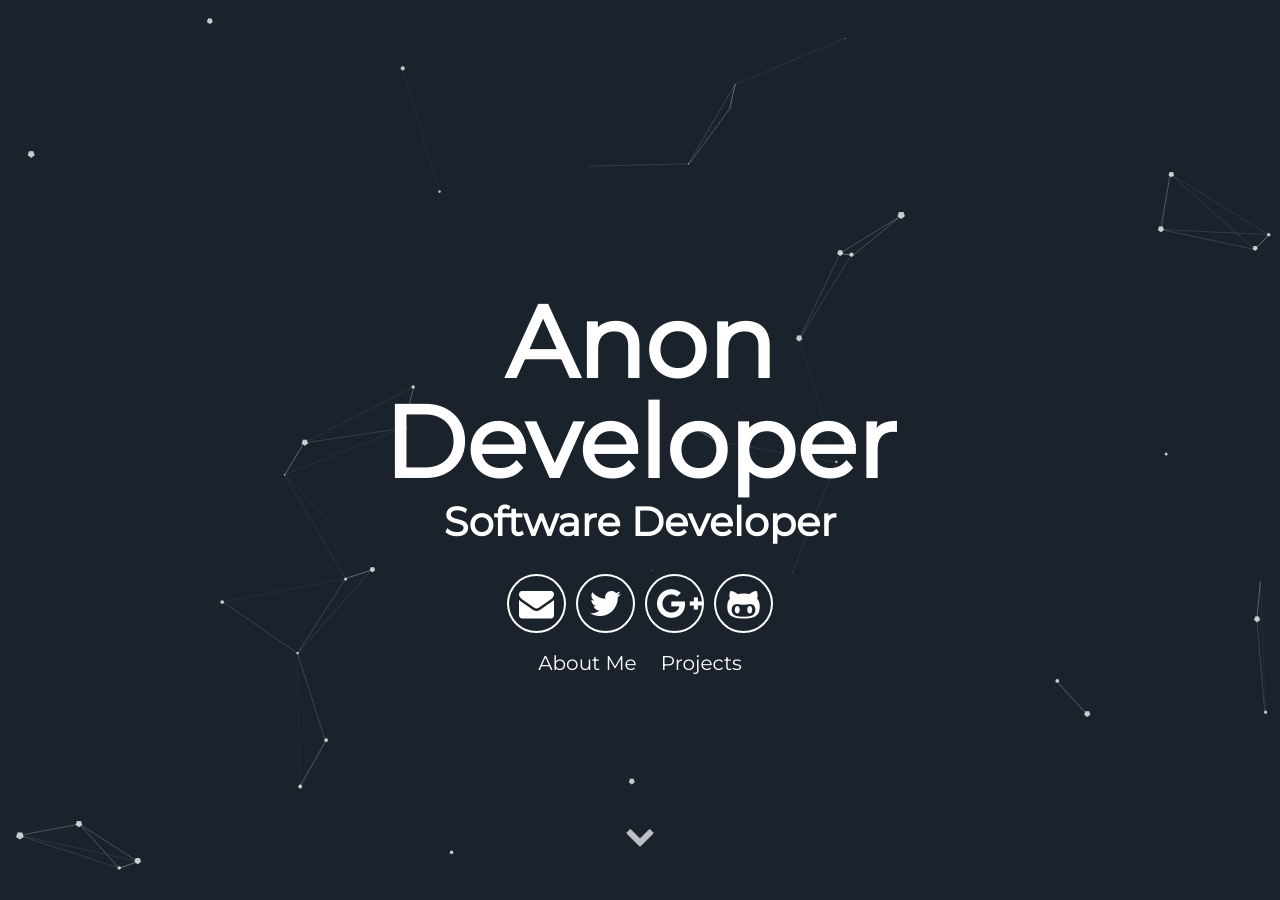
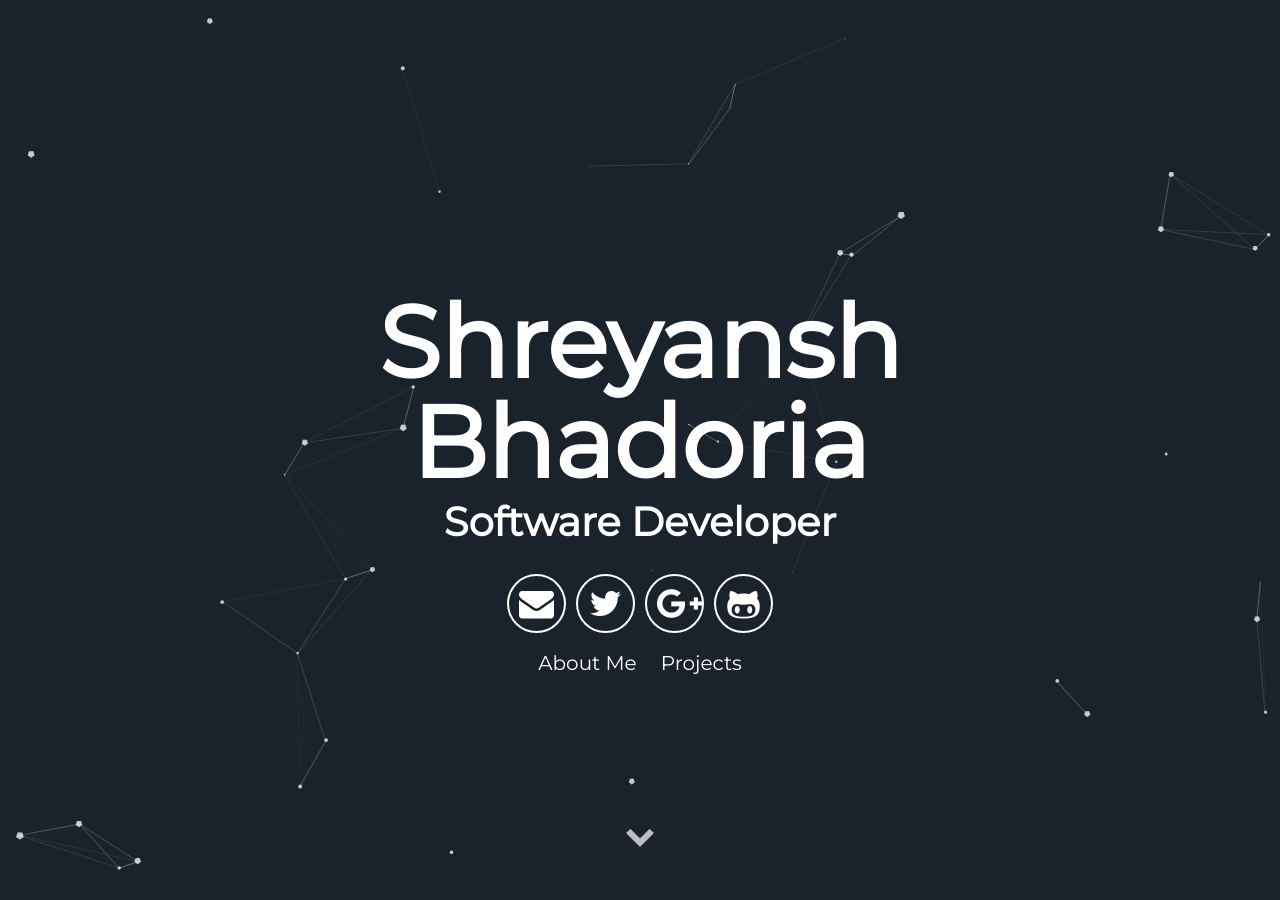
Before and after one commit to shreyanshxyz/shreyanshxyz.github.io, a Jekyll site: the page built from index.html, in a window 1280 px wide and 900 px high. Built offline with Jekyll 4.4.1, drawn with Linux system fonts in a browser that asks for light colours; some of the changed text lies outside the part shown.

Commit message:
Modified the name

```diff
--- a/_config.yml
+++ b/_config.yml
@@ -1,20 +1,20 @@
 # Site settings
-title: A blog about lorem ipsum dolor sit amet
+title: Shreyansh Bhadoria
 description: A blog about lorem ipsum dolor sit amet
 # baseurl: "/particle" # the subpath of your site, e.g. /blog
 # url: "localhost:3000" # the base hostname & protocol for your site e.g. http://willianjusten.com.br
 
 # User settings
-username: Anon Developer
+username: Shreyansh Bhadoria
 user_description: Bicycle rights irony actually neutra typewriter lyft. Man bun taxidermy put a bird on it, umami yr ramps pop-up ugh bushwick chia lo-fi. Occupy bitters pour-over snackwave you probably haven't heard of them small batch. Cornhole mustache man bun letterpress echo park VHS.
 user_title: Software Developer
 email: anon@anon.com
 twitter_username: lorem_ipsum
-github_username:  lorem_ipsum
-gplus_username:  lorem_ipsum
+github_username: lorem_ipsum
+gplus_username: lorem_ipsum
 
 # Google-analytics
 google-analytics:
   id: ""
 
-exclude: ['package.json', 'src' , 'node_modules']
+exclude: ["package.json", "src", "node_modules"]
```
